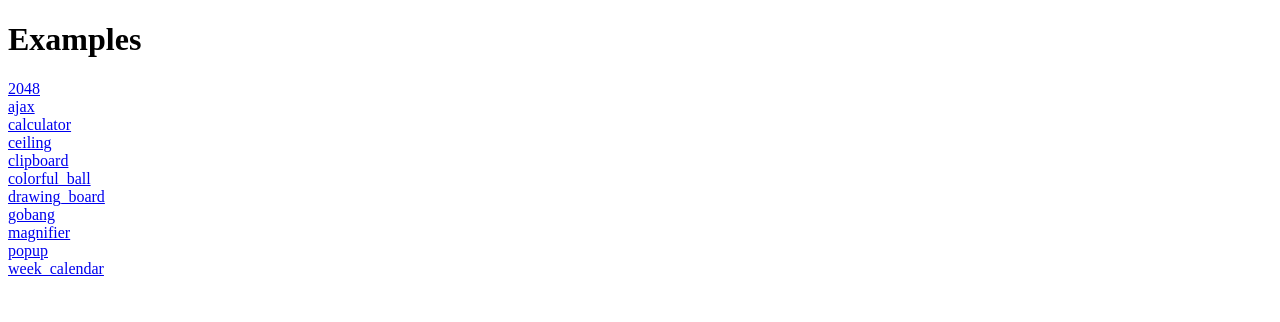
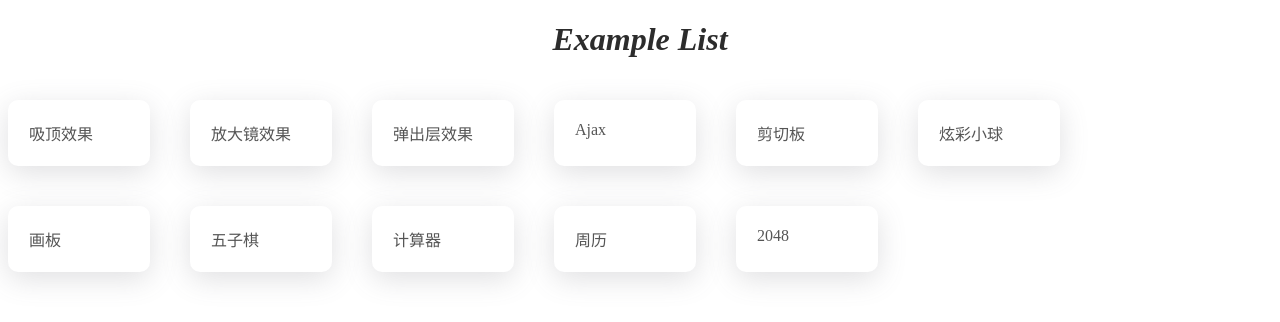
Before and after one commit to pdx1204/examples, a plain HTML site: page index.html in a window 1280 px wide. Drawn offline with Linux system fonts and the light colour scheme.

Commit message:
chore: 修改样式

```diff
--- a/index.html
+++ b/index.html
@@ -4,42 +4,54 @@
     <meta charset="UTF-8" />
     <meta http-equiv="X-UA-Compatible" content="IE=edge" />
     <meta name="viewport" content="width=device-width, initial-scale=1.0" />
+    <link
+      rel="shortcut icon"
+      href="https://images-ivory-pi.vercel.app/favicon.svg"
+      type="image/x-icon"
+    />
     <title>Examples</title>
+    <style>
+      body h1 {
+        color: #2c2c2c;
+        font-style: italic;
+        text-align: center;
+      }
+      body .examples_wrapper {
+        display: flex;
+        flex-wrap: wrap;
+      }
+      body a {
+        display: block;
+        width: 100px;
+        padding: 20px;
+        margin: 20px 40px 20px 0;
+        border: 1px solid transparent;
+        border-radius: 10px;
+        text-decoration: none;
+        color: #555;
+        box-shadow: rgba(100, 100, 111, 0.2) 0px 7px 29px 0px;
+        transition: all 0.3s;
+      }
+      body a:hover {
+        background-color: #9e9e9e;
+        color: #fff;
+      }
+    </style>
   </head>
   <body>
-    <h1>Examples</h1>
-    <div>
+    <h1>Example List</h1>
+    <div class="examples_wrapper">
+      <a href="./ceiling/index.html">吸顶效果</a>
+      <a href="./magnifier/index.html">放大镜效果</a>
+      <a href="./popup/index.html">弹出层效果</a>
+      <a href="./ajax/index.html">Ajax</a>
+      <a href="./clipboard/index.html">剪切板</a>
+      <a href="./colorful_ball/index.html">炫彩小球</a>
+      <a href="./drawing_board/index.html">画板</a>
+      <a href="./gobang/index.html">五子棋</a>
+      <a href="./calculator/index.html">计算器</a>
+      <a href="./week_calendar/index.html">周历</a>
       <a href="./2048/index.html">2048</a>
-    </div>
-    <div>
-      <a href="./ajax/index.html">ajax</a>
-    </div>
-    <div>
-      <a href="./calculator/index.html">calculator</a>
-    </div>
-    <div>
-      <a href="./ceiling/index.html">ceiling</a>
-    </div>
-    <div>
-      <a href="./clipboard/index.html">clipboard</a>
-    </div>
-    <div>
-      <a href="./colorful_ball/index.html">colorful_ball</a>
-    </div>
-    <div>
-      <a href="./drawing_board/index.html">drawing_board</a>
-    </div>
-    <div>
-      <a href="./gobang/index.html">gobang</a>
-    </div>
-    <div>
-      <a href="./magnifier/index.html">magnifier</a>
-    </div>
-    <div>
-      <a href="./popup/index.html">popup</a>
-    </div>
-    <div>
-      <a href="./week_calendar/index.html">week_calendar</a>
     </div>
   </body>
 </html>
```
Also changed, not shown: ceiling/index.html (+1 -1 lines), colorful_ball/index.html (+2 -3 lines), colorful_ball/index.js (+13 -5 lines).
